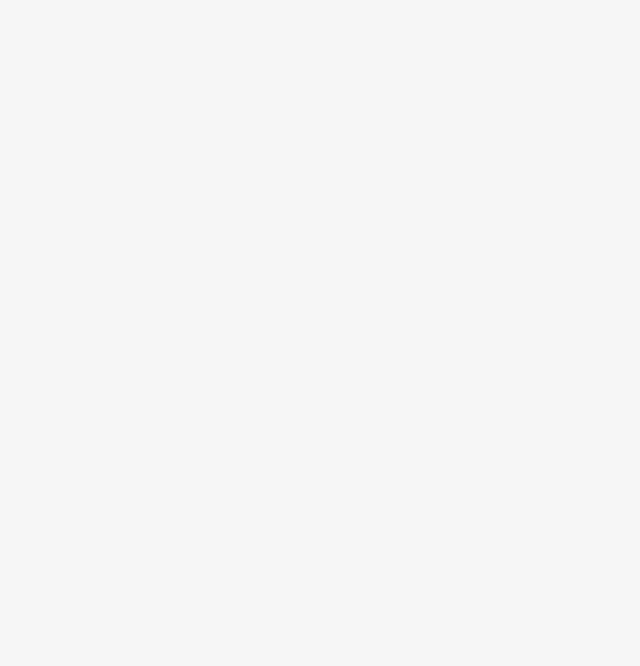
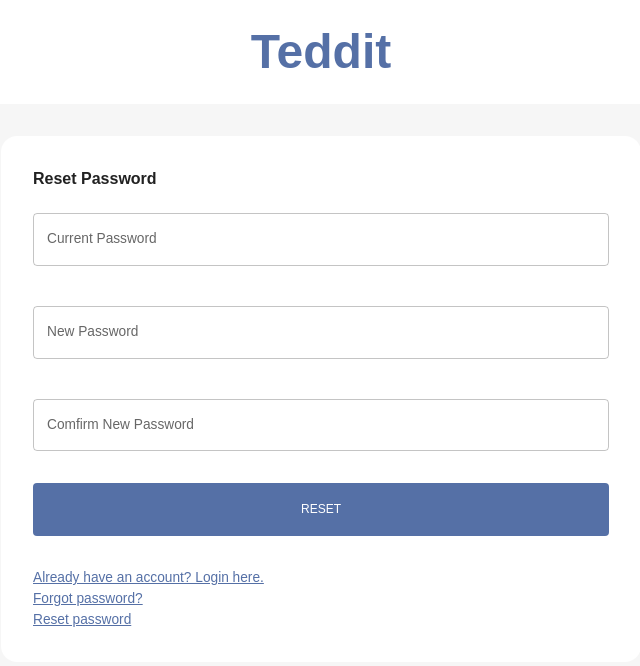
Before and after one commit to FrankieSkate/CSCI3100_GrpA2_Teddit, a React (Create React App) app in the folder front-end/: page /reset in a window 1280 px wide. Before the commit this address had no page. Shown: the top 666 px of the page, without its empty margins (319-959 px from the left). Built offline with nearby package versions, Linux system fonts and the light colour scheme.

Commit message:
Reset password page

```diff
--- a/front-end/src/App.js
+++ b/front-end/src/App.js
@@ -1,6 +1,8 @@
 import { BrowserRouter, Routes, Route } from "react-router-dom";
 import LoginPage from "./scenes/loginPage";
 import HomePage from "./scenes/homePage";
+import ForgetPage from "./scenes/forgetPage";
+import ResetPage from "./scenes/resetPage";
 import { useMemo } from "react";
 import { useSelector } from "react-redux";
 import { CssBaseline, ThemeProvider } from "@mui/material";
@@ -17,6 +19,8 @@
           <CssBaseline />
           <Routes>
             <Route path="/login" element={<LoginPage />} />
+            <Route path="/forget" element={<ForgetPage />} />
+            <Route path="/reset" element={<ResetPage />} />
             <Route path="/" element={<HomePage />} />
           </Routes>
         </ThemeProvider>
--- /dev/null
+++ b/front-end/src/scenes/resetPage/Form.js
@@ -0,0 +1,292 @@
+import { useState } from "react";
+import { Box, Button, TextField, Typography, useTheme } from "@mui/material";
+import EditOutlinedIcon from "@mui/icons-material/EditOutlined";
+import { Formik } from "formik";
+import * as yup from "yup";
+import { useNavigate} from "react-router-dom";
+import { useDispatch } from "react-redux";
+import { setLogin } from "../../state";
+import Dropzone from "react-dropzone";
+import FlexBetween from "../../components/FlexBetween";
+
+const registerSchema = yup.object().shape({
+  firstName: yup.string().required("required"),
+  lastName: yup.string().required("required"),
+  email: yup.string().email("invalid email").required("required"),
+  password: yup.string().required("required"),
+  picture: yup.string().required("required"),
+});
+
+const loginSchema = yup.object().shape({
+  email: yup.string().email("invalid email").required("required"),
+  password: yup.string().required("required"),
+});
+
+const defaultRegisterValues = {
+  firstName: "",
+  lastName: "",
+  email: "",
+  password: "",
+  picture: "",
+};
+
+const defaultLoginValues = {
+  email: "",
+  password: "",
+};
+
+const Form = () => {
+  const [pageType, setPageType] = useState("login");
+  const { palette } = useTheme();
+  const dispatch = useDispatch();
+  const navigate = useNavigate();
+  const isLogin = pageType === "login";
+  const isRegister = pageType === "register";
+
+  const register = async (values, onSubmitProps) => {
+    const formData = new FormData();
+    for (let value in values) {
+      formData.append(value, values[value]);
+    }
+    formData.append("picturePath", values.picture.name);
+
+    const savedUserResponse = await fetch(
+      "http://localhost:3000/auth/register",
+      {
+        method: "POST",
+        body: formData,
+      }
+    );
+    const savedUser = await savedUserResponse.json();
+    onSubmitProps.resetForm();
+
+    if (savedUser) {
+      setPageType("login");
+    }
+  };
+
+  const login = async (values, onSubmitProps) => {
+    const loggedInResponse = await fetch("http://localhost:3000/auth/login", {
+      method: "POST",
+      headers: { "Content-Type": "application/json" },
+      body: JSON.stringify(values),
+    });
+    const loggedIn = await loggedInResponse.json();
+    onSubmitProps.resetForm();
+    if (loggedIn) {
+      dispatch(
+        setLogin({
+          user: loggedIn.user,
+          token: loggedIn.token,
+        })
+      );
+      navigate("/home");
+    }
+  };
+
+  const handleFormSubmit = async (values, onSubmitProps) => {
+    if (isLogin) await login(values, onSubmitProps);
+    if (isRegister) await register(values, onSubmitProps);
+  };
+
+  return (
+    <Formik
+      onSubmit={handleFormSubmit}
+      initialValues={isLogin ? defaultLoginValues : defaultRegisterValues}
+      validationSchema={isLogin ? loginSchema : registerSchema}
+    >
+      {({
+        values,
+        errors,
+        touched,
+        handleBlur,
+        handleChange,
+        handleSubmit,
+        setFieldValue,
+        resetForm,
+      }) => (
+        <form onSubmit={handleSubmit}>
+          <Box
+            display="grid"
+            gap="40px"
+            gridTemplateColumns="repeat(4, minmax(0, 1fr))"
+            sx={{
+              "& > div": { gridColumn: "span 4" },
+            }}
+          >
+            {isRegister && (
+              <>
+                <TextField
+                  label="First Name"
+                  onBlur={handleBlur}
+                  onChange={handleChange}
+                  value={values.firstName}
+                  name="firstName"
+                  error={
+                    Boolean(touched.firstName) && Boolean(errors.firstName)
+                  }
+                  helperText={touched.firstName && errors.firstName}
+                  sx={{ gridColumn: "span 2" }}
+                />
+                <TextField
+                  label="Last Name"
+                  onBlur={handleBlur}
+                  onChange={handleChange}
+                  value={values.lastName}
+                  name="lastName"
+                  error={Boolean(touched.lastName) && Boolean(errors.lastName)}
+                  helperText={touched.lastName && errors.lastName}
+                  sx={{ gridColumn: "span 2" }}
+                />
+
+                {/* Upload Picture */}
+
+                <Box
+                  gridColumn="span 4"
+                  border={`1px solid ${palette.neutral.medium}`}
+                  borderRadius="5px"
+                  p="1rem"
+                >
+                  <Dropzone
+                    acceptedFiles=".jpg,.jpeg,.png"
+                    multiple={false}
+                    onDrop={acceptedFiles =>
+                      setFieldValue("picture", acceptedFiles[0])
+                    }
+                  >
+                    {({ getRootProps, getInputProps }) => (
+                      <Box
+                        {...getRootProps()}
+                        border={`2px dashed ${palette.primary.main}`}
+                        p="1rem"
+                        sx={{ "&:hover": { cursor: "pointer" } }}
+                      >
+                        <input {...getInputProps()} />
+                        {!values.picture ? (
+                          <p>Add Picture Here</p>
+                        ) : (
+                          <FlexBetween>
+                            <Typography>{values.picture.name}</Typography>
+                            <EditOutlinedIcon />
+                          </FlexBetween>
+                        )}
+                      </Box>
+                    )}
+                  </Dropzone>
+                </Box>
+              </>
+            )}
+
+            <TextField
+              label="Current Password"
+              type="password"
+              onBlur={handleBlur}
+              onChange={handleChange}
+              value={values.password}
+              name="password"
+              error={Boolean(touched.password) && Boolean(errors.password)}
+              helperText={touched.password && errors.password}
+              sx={{ gridColumn: "span 4" }}
+            />
+
+            <TextField
+              label="New Password"
+              type="password"
+              onBlur={handleBlur}
+              onChange={handleChange}
+              value={values.password}
+              name="password"
+              error={Boolean(touched.password) && Boolean(errors.password)}
+              helperText={touched.password && errors.password}
+              sx={{ gridColumn: "span 4" }}
+            />
+
+            <TextField
+              label="Comfirm New Password"
+              type="password"
+              onBlur={handleBlur}
+              onChange={handleChange}
+              value={values.password}
+              name="password"
+              error={Boolean(touched.password) && Boolean(errors.password)}
+              helperText={touched.password && errors.password}
+              sx={{ gridColumn: "span 4" }}
+            />
+
+          </Box>
+
+          {/* BUTTONS */}
+
+          <Box>
+            <Button
+              fullWidth
+              type="submit"
+              sx={{
+                m: "2rem 0",
+                p: "1rem",
+                backgroundColor: palette.primary.main,
+                color: palette.background.alt,
+                "&:hover": { backgroundColor: palette.primary.dark },
+              }}
+            >
+              {"RESET"}
+            </Button>
+
+            <Typography
+              /*
+              onClick={() => {
+                setPageType(isLogin ? "register" : "login");
+                resetForm();
+              }}
+              */
+              onClick={() => navigate("/login")}
+              sx={{
+                textDecoration: "underline",
+                color: palette.primary.main,
+                "&:hover": {
+                  cursor: "pointer",
+                  color: palette.primary.dark,
+                },
+              }}
+            >
+
+              {"Already have an account? Login here."}
+            </Typography>
+
+            <Typography
+              onClick={() => navigate("/forget")}
+              sx={{
+                textDecoration: "underline",
+                color: palette.primary.main,
+                "&:hover": {
+                  cursor: "pointer",
+                  color: palette.primary.dark,
+                },
+              }}
+            >
+              {"Forgot password?"}
+            </Typography>
+
+            <Typography
+              onClick={() => navigate("/reset")}
+              sx={{
+                textDecoration: "underline",
+                color: palette.primary.main,
+                "&:hover": {
+                  cursor: "pointer",
+                  color: palette.primary.dark,
+                },
+              }}
+            >
+              {"Reset password"}
+            </Typography>
+
+
+          </Box>
+        </form>
+      )}
+    </Formik>
+  );
+};
+
+export default Form;
--- /dev/null
+++ b/front-end/src/scenes/resetPage/index.js
@@ -0,0 +1,35 @@
+import { Box, Typography, useTheme } from "@mui/material";
+import Form from "./Form";
+
+const ResetPage = () => {
+  const theme = useTheme();
+  return (
+    <Box>
+      <Box
+        width="100%"
+        backgroundColor={theme.palette.background.alt}
+        p="1rem"
+        textAlign="center"
+      >
+        <Typography fontWeight="bold" fontSize="48px" color="primary">
+          Teddit
+        </Typography>
+      </Box>
+
+      <Box
+        width="50%"
+        p="2rem"
+        m="2rem auto"
+        borderRadius="1rem"
+        backgroundColor={theme.palette.background.alt}
+      >
+        <Typography fontWeight="600" variant="h5" sx={{ mb: "1.5rem" }}>
+          Reset Password
+        </Typography>
+        <Form />
+      </Box>
+    </Box>
+  );
+};
+
+export default ResetPage;
```
